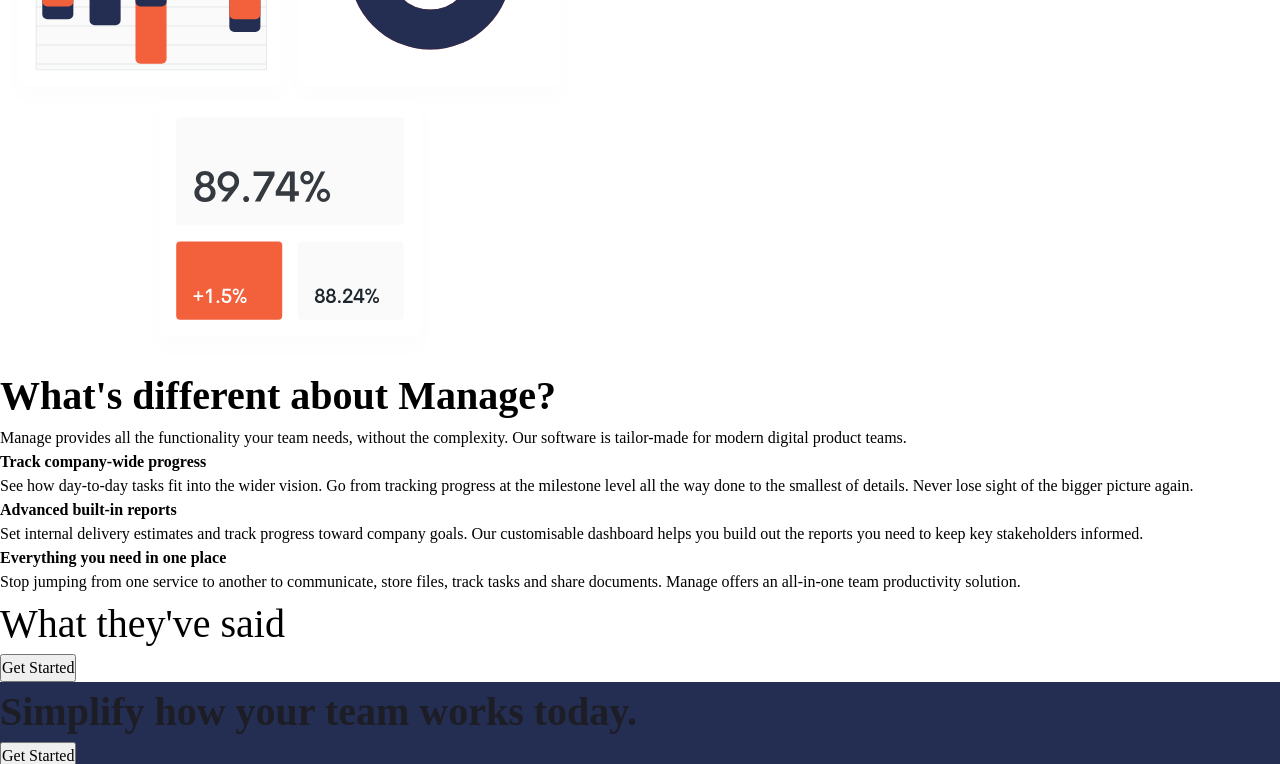
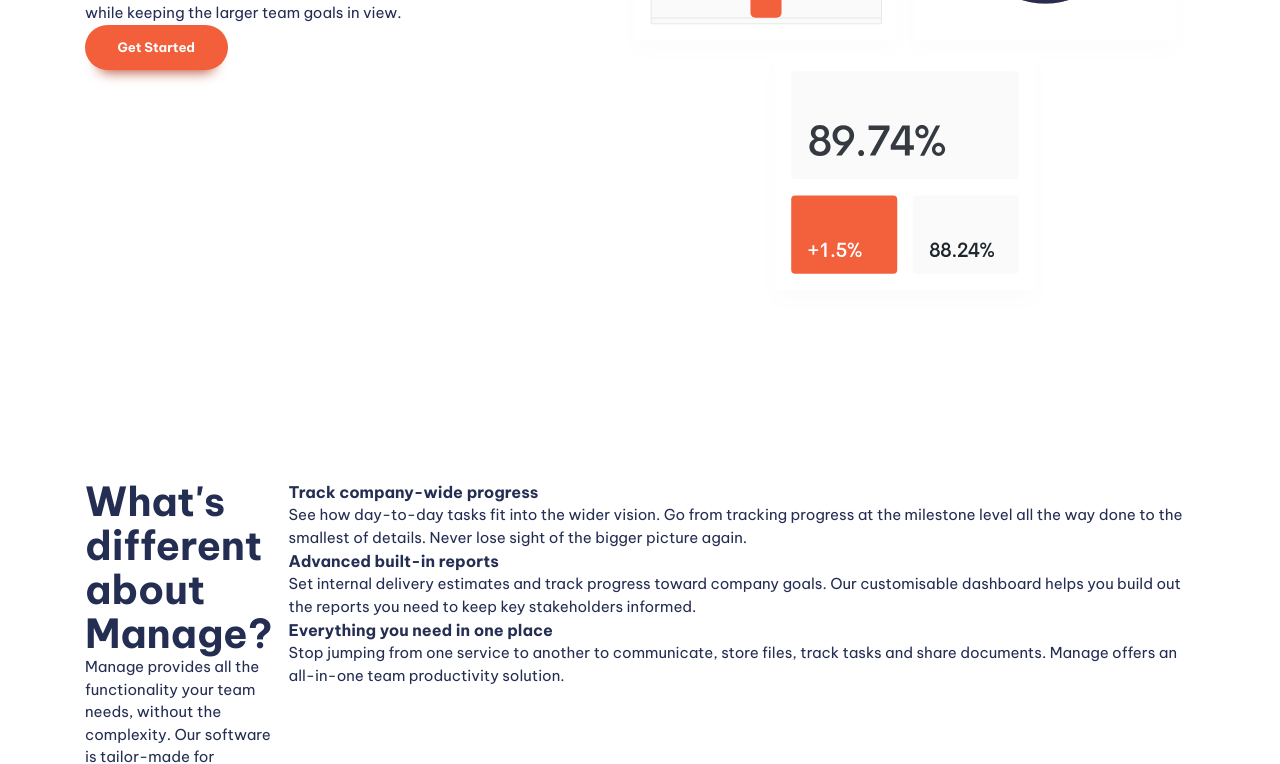
Before and after one commit to ycezz/mini-projects, a website built with Vite: page landing-page/index.html in a window 1280 px wide. Shown: the part 467-1231 px from the top of the page. Built offline with nearby package versions, Linux system fonts and the light colour scheme.

Commit message:
add general styling

```diff
--- a/landing-page/index.html
+++ b/landing-page/index.html
@@ -29,7 +29,7 @@
     </header>
 
     <main>
-      <section>
+      <section class="padding-block-900">
         <div class="container">
           <div class="even-columns">
             <div>
@@ -44,7 +44,7 @@
         </div>
       </section>
 
-      <section>
+      <section class="padding-block-900">
         <div class="container">
           <div class="even-columns">
             <div>
@@ -87,13 +87,13 @@
         </div>
       </section>
 
-      <section class="carousel">
-        <h2 class="fs-secondary-heading">What they've said</h2>
+      <section class="carousel | padding-block-700">
+        <h2 class="fs-secondary-heading fw-bold">What they've said</h2>
         <!-- Carousel here -->
         <button class="button">Get Started</button>
       </section>
 
-      <section class="cta | bg-primary-400 text-neutral-100">
+      <section class="cta | padding-block-700 bg-accent-400 text-neutral-100">
         <div class="container">
           <div class="even-columns">
             <div>
@@ -112,7 +112,7 @@
 
     </main>
 
-    <footer class="bg-neutral-900 text-neutral-100">
+    <footer class="padding-block-700 bg-neutral-900 text-neutral-100">
       <div class="container">
         <div class="even-columns">
           <div>
--- a/landing-page/style.css
+++ b/landing-page/style.css
@@ -1,11 +1,13 @@
 :root {
+  --clr-accent-500: hsl(12, 60%, 45%);
   --clr-accent-400: hsl(12, 88%, 59%);
+  --clr-accent-300: hsl(12, 88%, 75%);
   --clr-accent-100: hsl(13, 100%, 96%);
 
   --clr-primary-400: hsl(228, 39%, 23%);
 
-  --clr-neutral-100: hsl(232, 12%, 13%);
-  --clr-neutral-900: hsl(0, 0%, 0%);
+  --clr-neutral-900: hsl(232, 12%, 13%);
+  --clr-neutral-100: hsl(0, 0%, 100%);
 
   --ff-primary: 'Be Vietnam Pro', sans-serif;
 
@@ -16,9 +18,9 @@
   --fw-semi-bold: 500;
   --fw-bold: 700;
 
-  --fs-300: .8215rem;
-  --fs-400: .875rem;
-  --fs-500: .9375rem;
+  --fs-300: 0.8125rem;
+  --fs-400: 0.875rem;
+  --fs-500: 0.9375rem;
   --fs-600: 1rem;
   --fs-700: 1.875rem;
   --fs-800: 2.5rem;
@@ -29,6 +31,16 @@
   --fs-secondary-heading: var(--fs-700);
   --fs-nav: var(--fs-500);
   --fs-button: var(--fs-300);
+
+  --size-100: 0.25rem;
+  --size-200: 0.5rem;
+  --size-300: 0.75rem;
+  --size-400: 1rem;
+  --size-500: 1.5rem;
+  --size-600: 2rem;
+  --size-700: 3rem;
+  --size-800: 4rem;
+  --size-900: 5rem;
 }
 
 @media (min-width: 50em) {
@@ -149,14 +161,94 @@
   background-color: var(--clr-neutral-900);
 }
 
-.fw-bold { font-weight: var(--fw-bold); }
-.fw-semi-bold { font-weight: var(--fw-semi-bold); }
-.fw-regular { font-weight: var(--fw-regular); }
+.fw-bold {
+  font-weight: var(--fw-bold);
+}
 
-.fs-primary-heading { font-size: var(--fs-primary-heading); }
-.fs-secondary-heading { font-size: var(--fs-secondary-heading); }
+.fw-semi-bold {
+  font-weight: var(--fw-semi-bold);
+}
+
+.fw-regular {
+  font-weight: var(--fw-regular); }
+
+.fs-primary-heading {
+  font-size: var(--fs-primary-heading);
+  line-height: 1.1;
+}
+.fs-secondary-heading {
+  font-size: var(--fs-secondary-heading);
+  line-height: 1.1;
+}
 
 .fs-300 { font-size: var(--fs-300); }
 .fs-400 { font-size: var(--fs-400); }
 .fs-500 { font-size: var(--fs-500); }
 .fs-600 { font-size: var(--fs-600); }
+
+.padding-block-900 {
+  padding-block: var(--size-900);
+}
+
+.padding-block-700 {
+  padding-block: var(--size-700);
+}
+
+.container {
+  --max-wdith: 1110px;
+  --padding: 1rem;
+
+  width: min(var(--max-wdith), 100% - (var(--padding) * 2));
+  margin-inline: auto;
+}
+
+.even-columns {
+  display: grid;
+  gap: 1rem;
+}
+
+@media (min-width: 50em) {
+  .even-columns {
+    grid-auto-flow: column;
+    grid-template-columns: 1fr;
+  }
+}
+
+/* General Styling */
+
+body {
+  font-size: var(--fs-body);
+  font-family: var(--ff-body);
+  color: var(--clr-primary-400);
+}
+
+/* button */
+.button {
+  cursor: pointer;
+  text-decoration: none;
+  border: 0;
+  border-radius: 100vmax;
+  padding: 1.25em 2.5em;
+  font-weight: var(--fw-bold);
+  font-size: var(--fs-button);
+  line-height: 1;
+  color: var(--clr-neutral-100);
+  background-color: var(--clr-accent-400);
+  box-shadow: 0 1.125em 1em -1em var(--clr-accent-500);
+}
+
+.button[data-type="inverted"] {
+  background-color: var(--clr-neutral-100);
+  color: var(--clr-accent-400);
+}
+
+.button:hover,
+.button:focus-visible {
+  background-color: var(--clr-accent-300);
+}
+
+.button[data-type="inverted"]:hover,
+.button[data-type="inverted"]:focus-visible {
+  background-color: var(--clr-neutral-100);
+  color: var(--clr-accent-300);
+}
```
